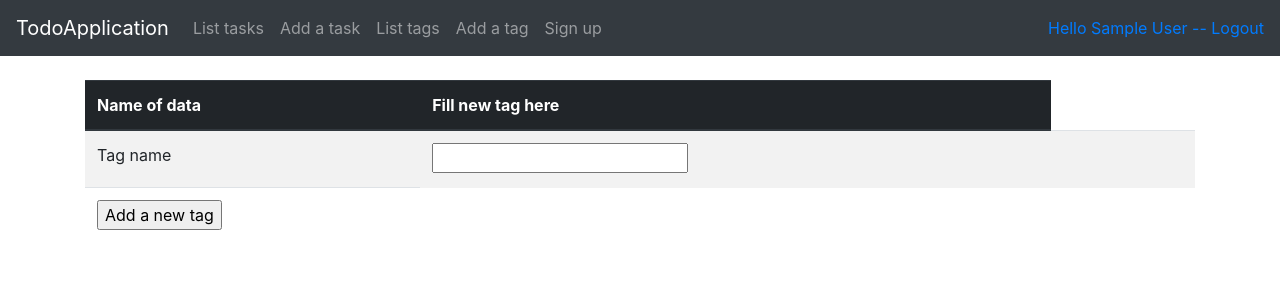
After one commit to strajama/tsoha-todolist, a Flask app: page /tags/new/ in a window 1280 px wide. The commit adds this page. Shown: the top 300 px of the page. Run offline with Flask 2, Linux system fonts and the light colour scheme; a user stored in the database is signed in; tables that the repository leaves empty hold one stand-in row (values such as "Sample post"); some libraries are stand-ins or nearby versions.

Commit message:
lisätty uusi Tag-taulu ja -taulu kansioineen ja taskien listauksessa näkyy taskin omistaja

```diff
--- a/application/__init__.py
+++ b/application/__init__.py
@@ -67,6 +67,9 @@ from application.tasks import views
 from application.auth import models
 from application.auth import views
 
+from application.tags import models
+from application.tags import views
+
 # login functionality, part 2
 from application.auth.models import User
 
--- a/application/auth/models.py
+++ b/application/auth/models.py
@@ -5,7 +5,7 @@ from sqlalchemy.sql import text
 
 class User(Base):
 
-    __tablename__ = "account"
+    __tablename__ = 'account'
 
     name = db.Column(db.String(144), nullable=False)
     username = db.Column(db.String(144), nullable=False)
--- /dev/null
+++ b/application/tags/forms.py
@@ -0,0 +1,8 @@
+from flask_wtf import FlaskForm
+from wtforms import StringField, validators
+
+class TagForm(FlaskForm):
+    name = StringField("Tag name", [validators.Length(min=2)])
+
+    class Meta:
+        csrf = False
--- /dev/null
+++ b/application/tags/views.py
@@ -0,0 +1,61 @@
+from flask import render_template, request, redirect, url_for
+from flask_login import login_required, current_user
+
+from application import app, db
+from application.tags.models import Tag
+from application.tags.forms import TagForm
+
+@app.route("/tags", methods=["GET"])
+def tags_index():
+    return render_template("tags/list.html", tags = Tag.query.all())
+
+@app.route("/tags/new/")
+@login_required
+def tags_form():
+    return render_template("tags/new.html", form=TagForm())
+
+@app.route("/tags/", methods=["POST"])
+@login_required
+def tags_create():
+    form = TagForm(request.form)
+
+    if not form.validate():
+        return render_template("tags/new.html", form = form)
+
+    tag = Tag(form.name.data)
+
+    db.session().add(tag)
+    db.session().commit()
+
+    return redirect(url_for("tags_index"))
+
+@app.route("/tags/edit/<tag_id>/", methods=["GET"])
+@login_required
+def tags_edit(tag_id):
+    return render_template("tags/edit.html", tag_id = tag_id, form = TagForm(), tag=Tag.query.get(tag_id))
+
+@app.route("/tags/edit/<tag_id>/", methods=["POST"])
+@login_required
+def tags_editor(tag_id):
+    form = TagForm(request.form)
+    tag = Tag.query.get(tag_id)
+
+    if form.name.data:
+        if not form.validate():
+            return render_template("tags/new.html", form = form)
+        else:
+            tag.name = form.name.data
+
+    db.session().commit()
+
+    return redirect(url_for("tags_edit", tag_id = tag_id))
+
+@app.route("/tags/<tag_id>/", methods=["POST"])
+@login_required
+def tags_delete(tag_id):
+    tag = Tag.query.get(tag_id)
+
+    db.session.delete(tag)
+    db.session().commit()
+
+    return redirect(url_for("tags_index"))
--- a/application/templates/layout.html
+++ b/application/templates/layout.html
@@ -19,6 +19,12 @@
             </li>
             <li class="nav-item">
               <a class="nav-link" href="{{ url_for('tasks_form') }}">Add a task</a>
+            </li>
+            <li class="nav-item">
+              <a class="nav-link" href="{{ url_for('tags_index') }}">List tags</a>
+            </li>
+            <li class="nav-item">
+              <a class="nav-link" href="{{ url_for('tags_form') }}">Add a tag</a>
             </li>
             <li class="nav-item">
               <a class="nav-link" href="{{ url_for('auth_form') }}">Sign up</a>
--- /dev/null
+++ b/application/templates/tags/new.html
@@ -0,0 +1,28 @@
+{% extends "layout.html" %}
+
+{% block body %}
+<form method="POST" action="{{ url_for('tags_create') }}">
+    <table class="table table-striped">
+        <thead class="thead-dark">
+            <th scope="col">Name of data</th>
+            <th scope="col">Fill new tag here</th>
+        </thead>
+        <tr>
+          <td>{{ form.name.label }}</td>
+          <td>{{ form.name }}</td>
+          <td>
+              <ul>
+                {% for error in form.name.errors %}
+                <li>{{ error }}</li>
+                {% endfor %}
+              </ul>
+          </td>
+        </tr>
+        <tr>
+          <td>
+            <input type="submit" value="Add a new tag"/>
+          </td>
+        </tr>
+
+</form>
+{% endblock %}
```
Also changed, not shown: application/tags/models.py (added, +12 -0 lines), application/tasks/models.py (+23 -0 lines), application/tasks/views.py (+23 -20 lines), application/templates/tags/edit.html (added, +24 -0 lines), application/templates/tags/list.html (added, +22 -0 lines), application/templates/tasks/list.html (+8 -5 lines), application/models.py (line endings or trailing spaces), application/tags/__init__.py (added).
